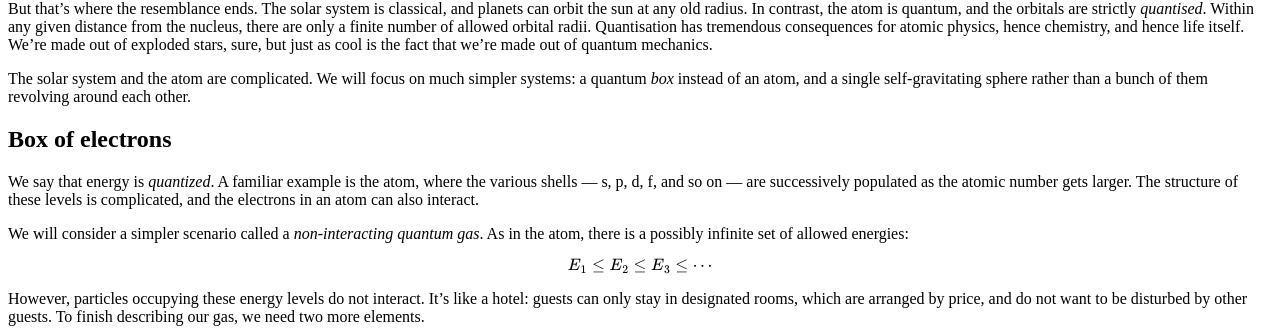
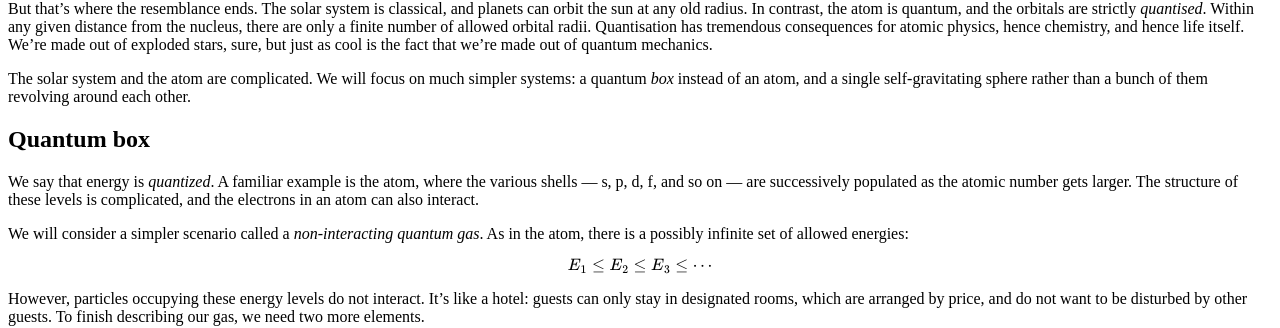
Before and after one commit to hapax/hapax.github.io, a Jekyll site: the page built from assets/chandra.md, in a window 1280 px wide and 900 px high, scrolled down 577 px. Shown: the part 134-462 px from the top of the window. Built offline with Jekyll 4.4.1, drawn with Linux system fonts in a browser that asks for light colours; our own code applies the rules of GitHub Pages for plain Markdown files; formulas are drawn with MathJax 3; a script that is not in the unit is left out.

Commit message:
Update chandra.md

```diff
--- a/assets/chandra.md
+++ b/assets/chandra.md
@@ -45,7 +45,7 @@ We will focus on much simpler systems: a quantum *box* instead of an
 atom, and a single self-gravitating sphere rather than a bunch of them
 revolving around each other.
 
-## Box of electrons <a id="sec-2" name="sec-2"></a>
+## Quantum box<a id="sec-2" name="sec-2"></a>
 
 We say that energy is *quantized*.
 A familiar example is the atom, where the various shells --- s, p, d, f, and so on --- are successively populated as the atomic number gets larger.
```
